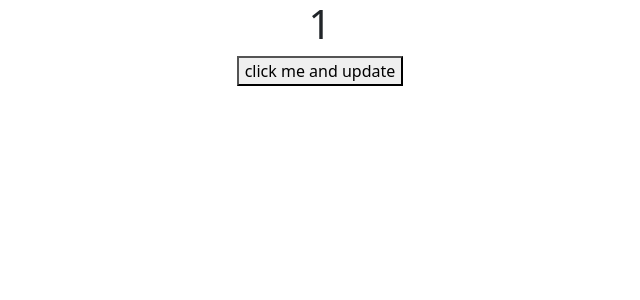
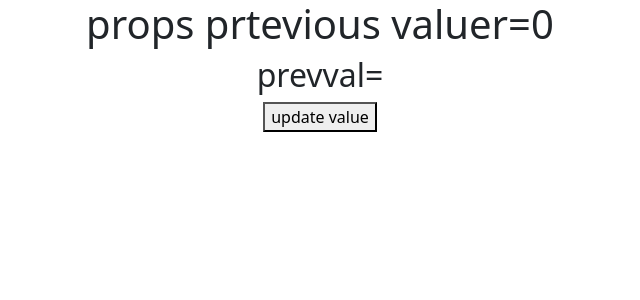
Before and after one commit to Guri1624/fundamental_of_react, a React (Create React App) app: page / in a window 1280 px wide. Shown: the top 300 px of the page, without its empty margins (320-960 px from the left). Built offline with nearby package versions, Linux system fonts and the light colour scheme.

Commit message:
previous val props

```diff
--- a/src/App.js
+++ b/src/App.js
@@ -2,22 +2,14 @@
 import logo from './logo.svg';
 import './App.css';
 import React, { useState } from 'react'
+import Previous from './Previous'
 function App()
 {
-     const[count,setCount]=useState(1)
-    function Update()
-     {
-        for (let i=1;i<5;i++)
-        {
-          setCount((pree)=>{
-               return pree+1
-          })
-        }
-     }
+     const [count,setCount]=useState(0)
      return(
      <div className="App">
-       <h1 >{count}</h1>
-      <button onClick={Update}>click me and update</button>
+      <Previous count={count}/>
+      <button onClick={()=>setCount(Math.floor(Math.random()*10))}>update value</button>
         </div>
      );
 }
--- /dev/null
+++ b/src/Previous.js
@@ -0,0 +1,16 @@
+import React, { useEffect, useRef } from "react";
+function Previous(props)
+{
+    const lastval=useRef()
+    useEffect(()=>{
+        lastval.current=props.count
+        })
+        const prevval=lastval.current
+    return(
+        <div>
+            <h1>props prtevious valuer={props.count}</h1>
+            <h2>prevval={prevval}</h2>
+        </div>
+    )
+}
+export default Previous;
```
